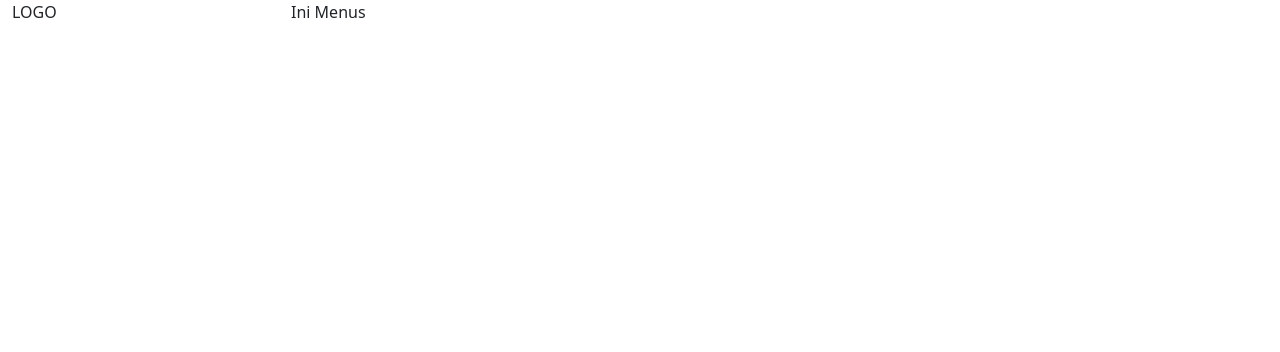
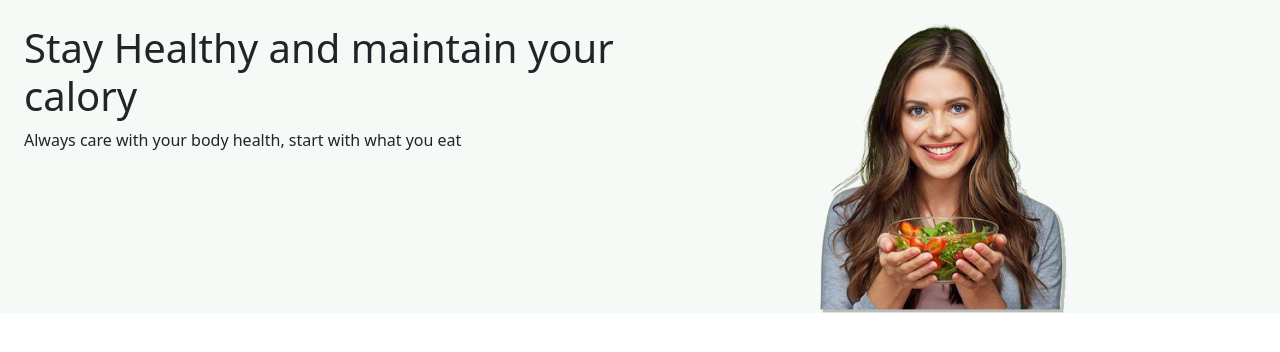
Before and after one commit to EmpalGentong/U-Diet-webapp, a website: page index.html in a window 1280 px wide. Drawn offline with nearby package versions, Linux system fonts and the light colour scheme.

Commit message:
starting create hero

```diff
--- /dev/null
+++ b/css/style.css
@@ -0,0 +1,33 @@
+.body-title {
+    background: #f6faf6;
+    padding-left: 12px;
+
+}
+.header-top {
+    width: 100%;
+    display: flex;
+    justify-content: space-between;
+    padding: 40px 0;
+  }
+
+  figure {
+    padding: 0;
+    margin: 0;
+  }
+
+body {
+    margin: 0;
+    padding: 0;
+    border: 0;
+
+  }
+
+  .container-fluid{
+      margin: 0%;
+  }
+
+  #image-1 {
+
+      height: auto;
+      width: 300px;
+  }
--- a/index.html
+++ b/index.html
@@ -3,24 +3,24 @@
     <title>U Diet - Diet App For U</title>
     <meta charset="utf-8">
     <link href="https://cdn.jsdelivr.net/npm/bootstrap@5.2.2/dist/css/bootstrap.min.css" rel="stylesheet" integrity="sha384-Zenh87qX5JnK2Jl0vWa8Ck2rdkQ2Bzep5IDxbcnCeuOxjzrPF/et3URy9Bv1WTRi" crossorigin="anonymous">
-
+    <link rel="stylesheet" href="css/style.css">
 </head>
 <body>
-    <navbar class="container test-center row">
-        <div id="logo" class="col-3">
-            LOGO
+    <header class="container-fluid body-title text-center row">
+        <figure class="col-4 col-sm-4">
+            <img src="" alt="" />
+        </figure>
+    </header>
+    <div id="body-1" class="container-fluid body-title row">
+        <div id="textimage-1" class="col-12 col-sm-6">
+            <h1>Stay Healthy and maintain your calory</h1>
+            <p>Always care with your body health, start with what you eat</p>
         </div>
-        <div id="menu-nav" class="col-9">
-            Ini Menus
+        <div  class="col-6" style="text-align: center;">
+            <img id="image-1" src="images/women-1.png">
         </div>
-    </navbar>
-    <div id="body" class="container">
 
     </div>
 
-
-
-
-
     <script src="https://cdn.jsdelivr.net/npm/bootstrap@5.2.2/dist/js/bootstrap.bundle.min.js" integrity="sha384-OERcA2EqjJCMA+/3y+gxIOqMEjwtxJY7qPCqsdltbNJuaOe923+mo//f6V8Qbsw3" crossorigin="anonymous"></script>
 </body>
```
Also changed, not shown: images/hero-bottom-image.png (added), images/women-1.png (added).
